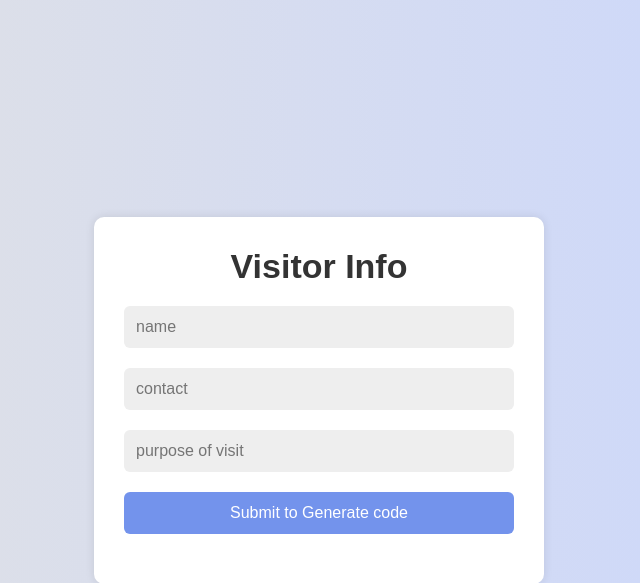
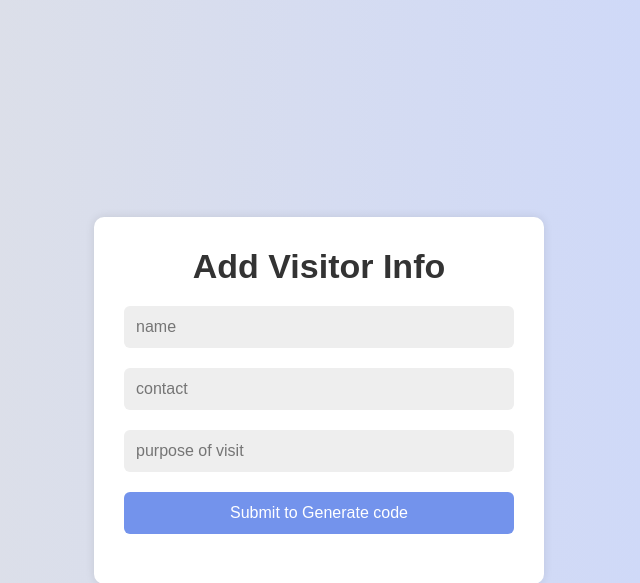
Before and after one commit to Odraes/VisitLog, a Python web app: template templates/dashboard/owner/dashboard.html in a window 1280 px wide. Shown: the part 70-653 px from the top of the page, without its empty margins (321-961 px from the left). Run offline with Jinja, Linux system fonts and the light colour scheme; the template is opened without the code that fills it, so the values that code supplies are empty; some web fonts are replaced.

Commit message:
fix h2 to Add visitor info

```diff
--- a/templates/dashboard/owner/dashboard.html
+++ b/templates/dashboard/owner/dashboard.html
@@ -4,7 +4,7 @@
 
     <div class="form-box active" id="form-box">
         <form action="{{ url_for('owner') }}" method="POST" novalidate>
-        <h2>Visitor Info</h2>
+        <h2>Add Visitor Info</h2>
         <label for="name"></label><input type="text" name="name" id="name" placeholder="name" required>
         <label for="contact"></label><input type="text" name="contact" id="contact" placeholder="contact" required>
         <label for="purpose"></label><input type="text" name="purpose" id="purpose" placeholder="purpose of visit" required>
```
